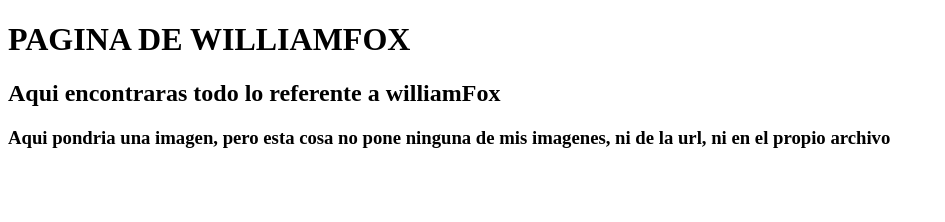
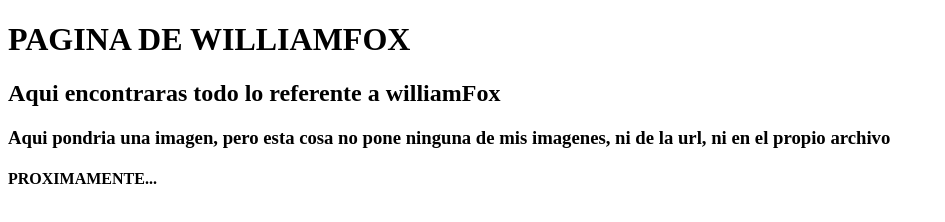
Before and after one commit to 123698745Ga/DESARROLLO-WEB, a plain HTML site: page carpeta1/index.html in a window 1280 px wide. Shown: the whole page, without its empty margins (0-945 px from the left). Drawn offline with Linux system fonts and the light colour scheme.

Commit message:
h4 anadido

```diff
--- a/carpeta1/index.html
+++ b/carpeta1/index.html
@@ -13,6 +13,7 @@
 <h2>Aqui encontraras todo lo referente a williamFox</h2>
 
 <h3>Aqui pondria una imagen, pero esta cosa no pone ninguna de mis imagenes, ni de la url, ni en el propio archivo</h3>
+<h4>PROXIMAMENTE...</h4>
 </body>
 
 </html>
```
Also changed, not shown: 1 other file.
